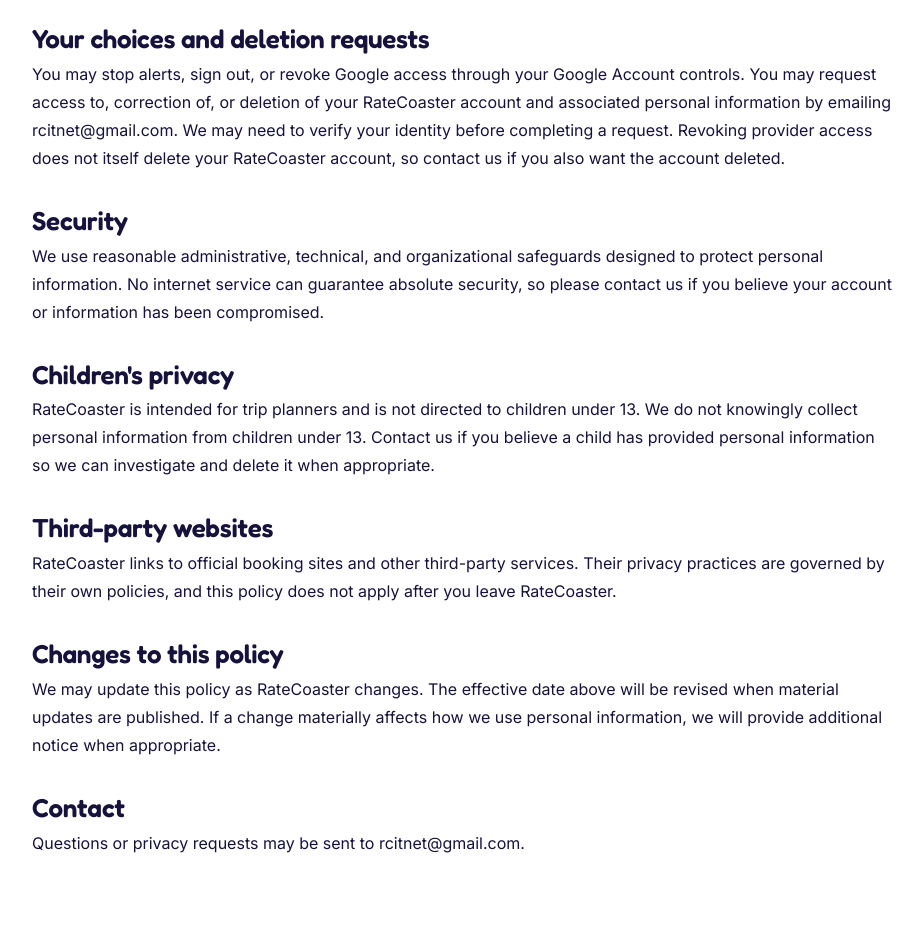
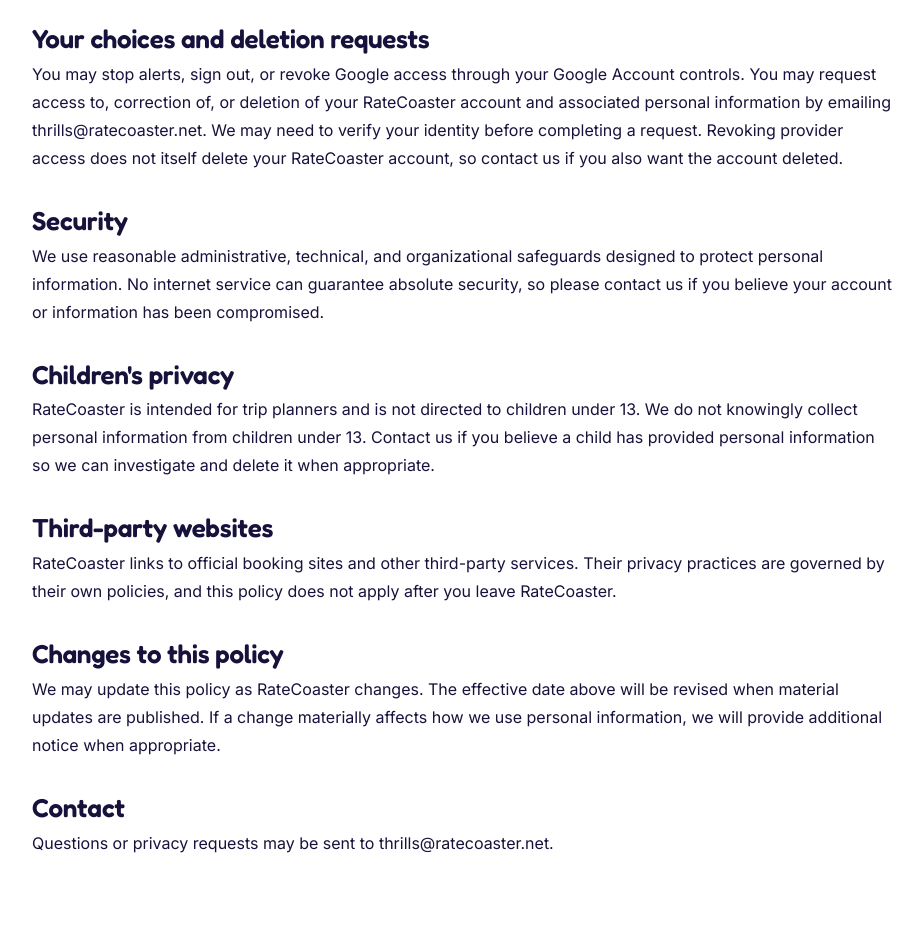
Before and after one commit to rcitnet/ratecoaster, a Next.js app in the folder apps/web/: page /privacy in a window 1280 px wide. Shown: the part 2460-3412 px from the top of the page, without its empty margins (42-965 px from the left). Built offline with nearby package versions, Linux system fonts and the light colour scheme; no server answers.

Commit message:
Update public contact email (#45)

```diff
--- a/apps/web/src/app/layout.tsx
+++ b/apps/web/src/app/layout.tsx
@@ -7,6 +7,7 @@
 import { Analytics } from "@/components/Analytics";
 import { TravelpayoutsDrive } from "@/components/TravelpayoutsDrive";
 import { analyticsConfig } from "@/lib/analytics";
+import { CONTACT_MAILTO } from "@/lib/contact";
 import {
   DEFAULT_DESCRIPTION,
   jsonLd,
@@ -220,7 +221,7 @@
                   <br />
                   <a href="/terms">Terms of service</a>
                   <br />
-                  <a href="mailto:rcitnet@gmail.com">Contact</a>
+                  <a href={CONTACT_MAILTO}>Contact</a>
                 </p>
               </div>
             </div>
--- a/apps/web/src/app/privacy/page.tsx
+++ b/apps/web/src/app/privacy/page.tsx
@@ -1,4 +1,5 @@
 import { pageMetadata } from "@/lib/seo";
+import { CONTACT_EMAIL, CONTACT_MAILTO } from "@/lib/contact";
 
 export const metadata = pageMetadata({
   title: "Privacy policy",
@@ -138,7 +139,7 @@
         You may stop alerts, sign out, or revoke Google access through your Google Account controls. You
         may request access to, correction of, or deletion of your RateCoaster account and associated
         personal information by emailing{" "}
-        <a href="mailto:rcitnet@gmail.com">rcitnet@gmail.com</a>. We may need to verify your identity
+        <a href={CONTACT_MAILTO}>{CONTACT_EMAIL}</a>. We may need to verify your identity
         before completing a request. Revoking provider access does not itself delete your RateCoaster
         account, so contact us if you also want the account deleted.
       </p>
@@ -174,7 +175,7 @@
       <h2>Contact</h2>
       <p>
         Questions or privacy requests may be sent to{" "}
-        <a href="mailto:rcitnet@gmail.com">rcitnet@gmail.com</a>.
+        <a href={CONTACT_MAILTO}>{CONTACT_EMAIL}</a>.
       </p>
     </main>
   );
--- a/apps/web/src/app/terms/page.tsx
+++ b/apps/web/src/app/terms/page.tsx
@@ -1,4 +1,5 @@
 import { pageMetadata } from "@/lib/seo";
+import { CONTACT_EMAIL, CONTACT_MAILTO } from "@/lib/contact";
 
 export const metadata = pageMetadata({
   title: "Terms of service",
@@ -46,7 +47,7 @@
       <p>
         You are responsible for activity under your account and for keeping access to your email and
         connected sign-in providers secure. Information you provide must be accurate and lawful. Notify us
-        promptly at <a href="mailto:rcitnet@gmail.com">rcitnet@gmail.com</a> if you believe your account
+        promptly at <a href={CONTACT_MAILTO}>{CONTACT_EMAIL}</a> if you believe your account
         has been compromised.
       </p>
 
@@ -121,7 +122,7 @@
       <h2>Contact</h2>
       <p>
         Questions about these terms may be sent to{" "}
-        <a href="mailto:rcitnet@gmail.com">rcitnet@gmail.com</a>.
+        <a href={CONTACT_MAILTO}>{CONTACT_EMAIL}</a>.
       </p>
     </main>
   );
--- /dev/null
+++ b/apps/web/src/lib/contact.ts
@@ -0,0 +1,2 @@
+export const CONTACT_EMAIL = "thrills@ratecoaster.net";
+export const CONTACT_MAILTO = `mailto:${CONTACT_EMAIL}`;
```
